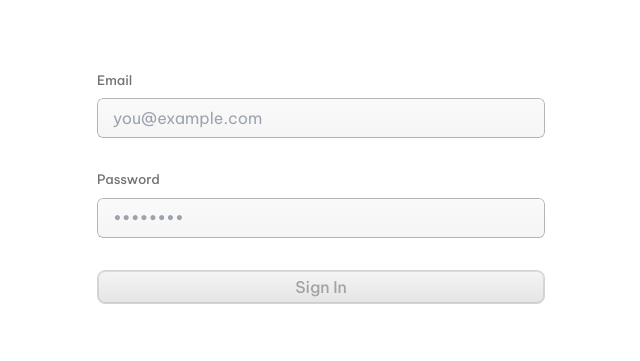
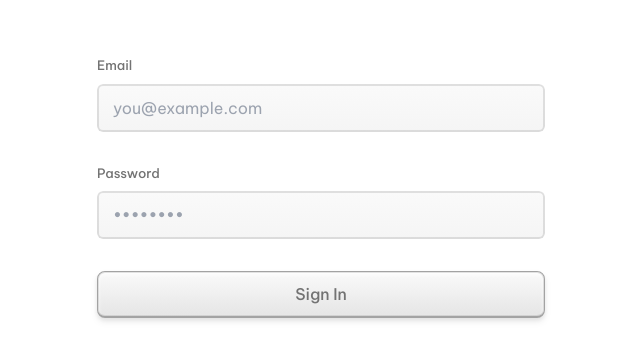
Before and after one commit to dawescc/budgie, a Next.js app: page /login in a window 1280 px wide. Shown: the part 213-574 px from the top of the page, without its empty margins (319-959 px from the left). Built offline with nearby package versions, Linux system fonts and the light colour scheme.

Commit message:
edited styles

```diff
--- a/app/globals.css
+++ b/app/globals.css
@@ -4,24 +4,25 @@
 
 button,
 .button {
-	@apply rounded-lg px-2 py-1 ring-1 ring-inset border-[1px] select-none
+	@apply rounded-lg px-2 py-2.5 ring-1 ring-inset border-[1px] border-b-[2px] select-none
 	ring-neutral-500/20 border-neutral-400/100 transition-all ease-linear duration-75
-	bg-white bg-gradient-to-t from-neutral-200 to-neutral-100 font-medium;
+	bg-white bg-gradient-to-t from-neutral-200 to-neutral-50
+	font-medium;
 
 	&:not(:disabled) {
-		@apply drop-shadow-sm shadow-inner shadow-white text-neutral-600
-	active:shadow-black/25 active:from-neutral-200 active:to-neutral-200
-	active:border-b-0 active:drop-shadow-none;
+		@apply drop-shadow-md shadow-inner shadow-white text-neutral-500
+		active:shadow-black/25 active:from-neutral-200 active:to-neutral-200
+		active:border-white active:drop-shadow-none;
 	}
 
 	&:disabled {
-		@apply bg-neutral-300 active:bg-neutral-300 text-neutral-400 border-neutral-300;
+		@apply bg-neutral-300 border-b-[1px] active:bg-neutral-300 text-neutral-400 border-neutral-300;
 	}
 }
 
 input,
 .input {
-	@apply px-4 py-2  text-base bg-gradient-to-t from-neutral-100 to-neutral-50 rounded-md ring-1 ring-inset ring-neutral-500/50;
+	@apply px-4 py-3 text-base bg-gradient-to-t from-neutral-100 to-neutral-50 rounded-md ring-2 ring-inset ring-neutral-500/20 text-neutral-600;
 }
 
 label,
--- a/app/login/page.tsx
+++ b/app/login/page.tsx
@@ -38,7 +38,7 @@ export default function Login({ searchParams }: { searchParams: { message: strin
 					/>
 				</div>
 				{searchParams?.message && <p className=''>{searchParams.message}</p>}
-				<button disabled>Sign In</button>
+				<button>Sign In</button>
 			</form>
 		</div>
 	);
--- a/app/page.tsx
+++ b/app/page.tsx
@@ -1,3 +1,7 @@
 export default function Index() {
-	return <></>;
+	return (
+		<>
+			<div className=''></div>
+		</>
+	);
 }
```
